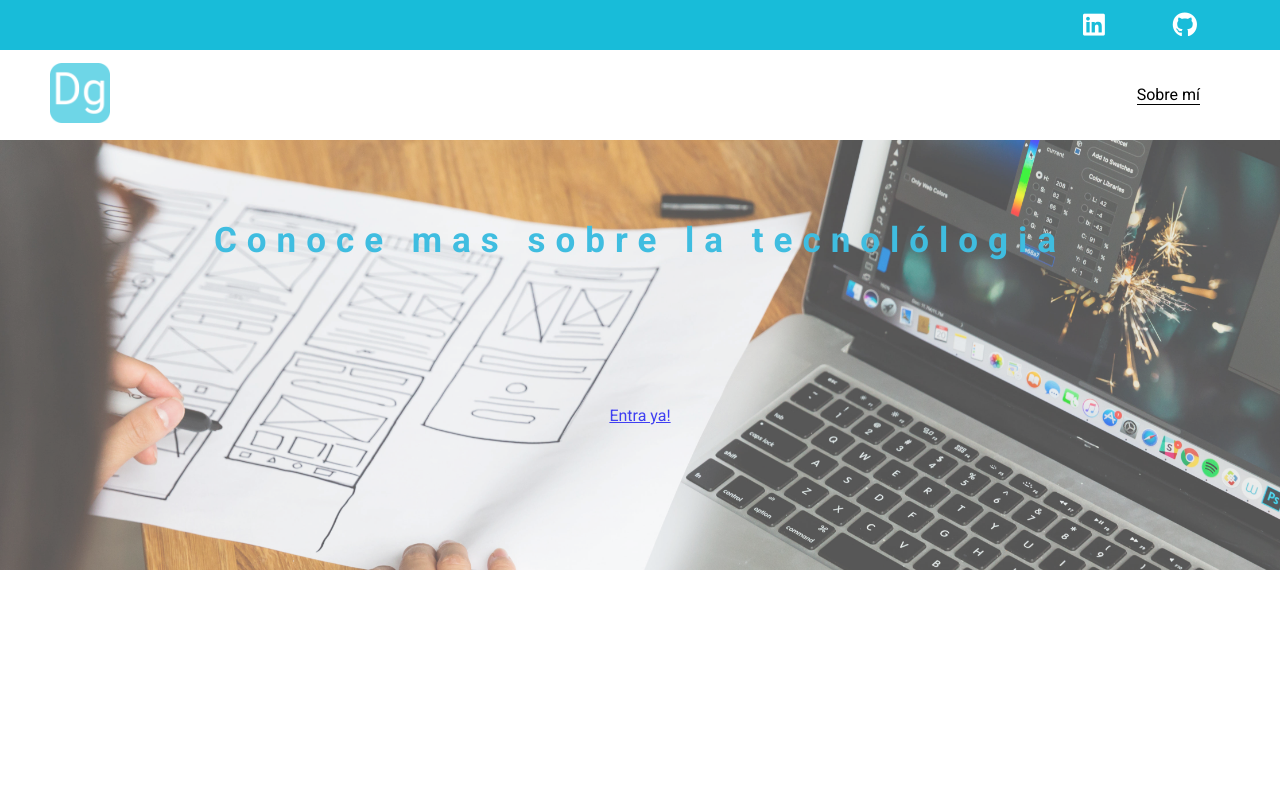
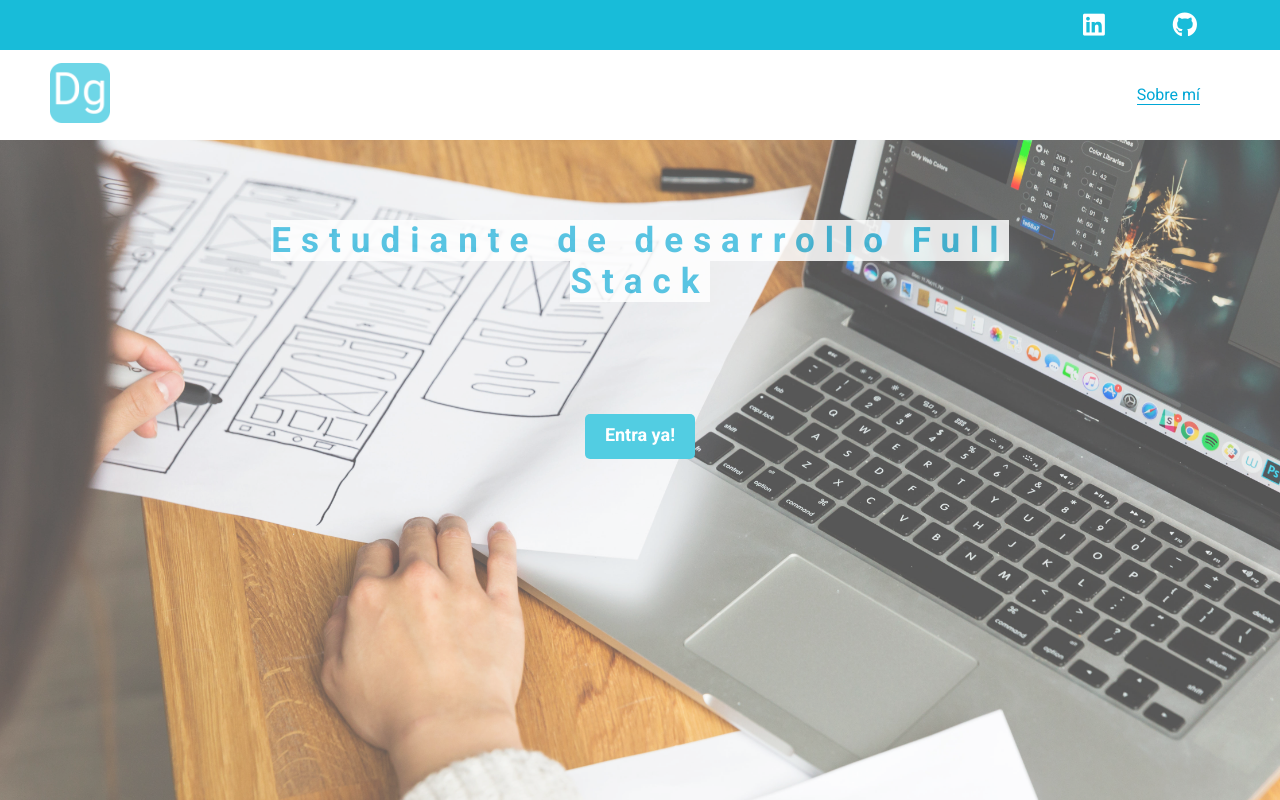
Before and after one commit to Doga94/blog-personal, a plain HTML site: page index.html in a window 1280 px wide. Drawn offline with Linux system fonts and the light colour scheme.

Commit message:
pagina principal terminada

```diff
--- a/css/main.css
+++ b/css/main.css
@@ -6,6 +6,13 @@
 body{
     font-family: 'Roboto', sans-serif;
     font-size: 400;
+}
+.home-body{
+    position: fixed;
+    top: 0;
+    left: 0;
+    bottom: 0;
+    right: 0;
 }
 
 /* Header */
@@ -37,7 +44,7 @@ body{
     font-size: 25px;
 }
 .social-icons a:hover{
-    color: #F9F871;
+    color: #3ADFBE;
 }
 
 /* Trabajeremos en la parde del logo y el sobre mi */
@@ -62,8 +69,8 @@ body{
 }
 .nav-link a{
     text-decoration: none;
-    color: #000;
-    border-bottom: 1px solid #000
+    color: #00A7D6;
+    border-bottom: 1px solid #00A7D6;
 }
 
 /* Main */
@@ -73,6 +80,8 @@ body{
     grid-template-columns: 1fr 4fr 1fr;
     height: 100%;
     background-image: url('../imgs/fondo_main.jpg');
+    background-repeat: no-repeat;
+    background-position: center;
     background-size: cover;
     opacity: 75%;
 }
@@ -90,3 +99,24 @@ body{
     letter-spacing: 10px;
     color:  #00A7D6;
 }
+.main-container__text span{
+    background-color: #fff;
+    opacity: 85%;
+}
+/* Boton de principal de Entra ya! */
+
+.main-container__link{
+    background-color: #18BCD9;
+    display: inline-block; /* Para poder trabajar sobre el boton y colocar margenes */
+    padding: 10px 20px;
+    text-decoration: none;
+    color: #fff;
+    font-weight: 700;
+    font-size: 18px;
+    height: 45px;
+    border-radius: 5px;
+}
+.main-container__link:hover{
+    background-color: #fff;
+    color: #18BCD9;
+}
--- a/index.html
+++ b/index.html
@@ -11,7 +11,7 @@
     <link rel="preconnect" href="https://fonts.gstatic.com" crossorigin>
     <link href="https://fonts.googleapis.com/css2?family=Roboto:wght@400;700;900&display=swap" rel="stylesheet">
 </head>
-<body>
+<body class="home-body">
     <header class="header">
         <div class="social">
             <div class="social-icons">
@@ -34,7 +34,7 @@
     <main class="home-main">
         <div class="main-container">
             <p class="main-container__text">
-                Conoce mas sobre la tecnolólogia
+                <span>Estudiante de desarrollo Full Stack</span>
             </p>
             <a class="main-container__link" href="./blogs.html">Entra ya!</a>
         </div>
```
